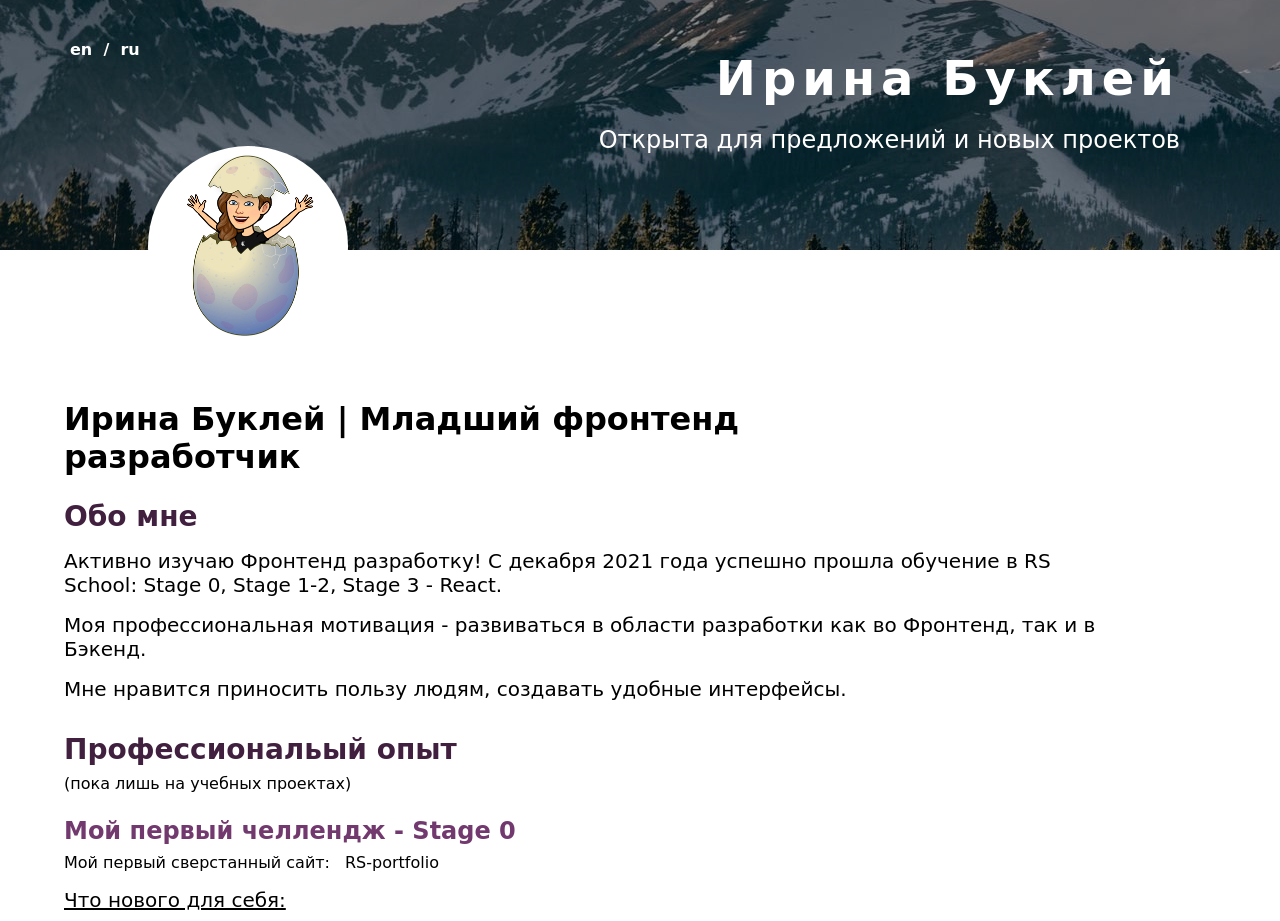
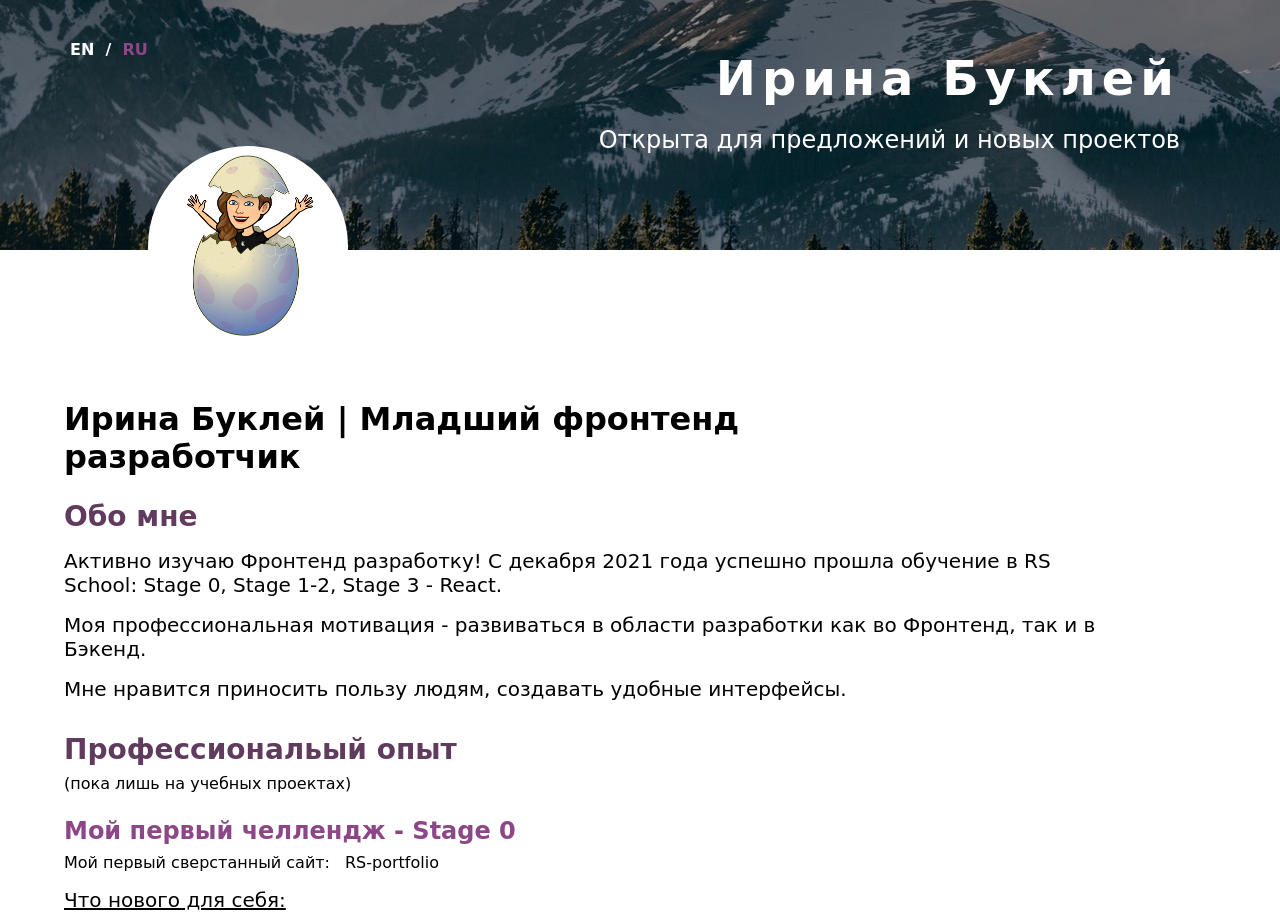
Before and after one commit to IrinaBukley23/cv-bukley-irina, a plain HTML site: page index.html in a window 1280 px wide. Shown: the top 921 px of the page. Drawn offline with Linux system fonts and the light colour scheme; a web font is replaced by a local one.

Commit message:
feat: fix active styles

```diff
--- a/index.html
+++ b/index.html
@@ -15,7 +15,7 @@
         <div class="container">
             <div class="language">
                 <div data-i18="en" id="en" class="en">en</div><pre>  /  </pre>
-                <div data-i18="ru" id="ru" class="ru"> ru</div>
+                <div data-i18="ru" id="ru" class="ru active"> ru</div>
             </div>
             <h1 data-i18="name" class="header__title">Ирина Буклей</h1>
             <div class="header__descr">
--- a/style.css
+++ b/style.css
@@ -64,8 +64,8 @@
 .header__avatar img {
     width: 100%;
 }
-#ru:hover, #en:hover {
-    color: #BDAE82;
+.ru:hover, .en:hover {
+    color: #8d4788;
 }
 .language {
     font-weight: bold;
@@ -77,10 +77,14 @@
 pre {
     color: #ffffff;
 }
-#ru, #en {
+.ru, .en {
     cursor: pointer;
     transition: ease-in 0.5s;
     color: #ffffff;
+    text-transform: uppercase;
+}
+.ru.active, .en.active {
+    color: #8d4788;
 }
 .title {
     font-size: 2rem;
@@ -89,7 +93,7 @@ pre {
 }
 .subtitle {
     font-size: 1.75rem;
-    color: #41203f;
+    color: #613b5e;
     margin: 1rem 0 0.5rem 0;
 }
 .about, .prof, .edu, .quote, .contacts, .education {
@@ -102,7 +106,7 @@ pre {
 }
 .prof__block-title {
     font-size: 1.5rem;
-    color: #72396e;
+    color: #8d4788;
     margin: 1.5rem 0 0.5rem 0;
 }
 .prof__block-skills, .prof__block-descr {
@@ -139,7 +143,7 @@ pre {
     box-shadow: inset 0 0 5px rgba(0,0,0,0.5);
    }
 .lang__list-item input:checked + span {
-    background: #41203f;
+    background: #613b5e;
    }
 .lang__list-item input:checked + span::before {
     content: '';
@@ -155,7 +159,7 @@ pre {
 
 }
 .lang__list-item .visible:disabled {
-    border: 1px solid #41203f;
+    border: 1px solid #613b5e;
     margin: 0 0 0 2px;
 }
 .contacts__list {
```
